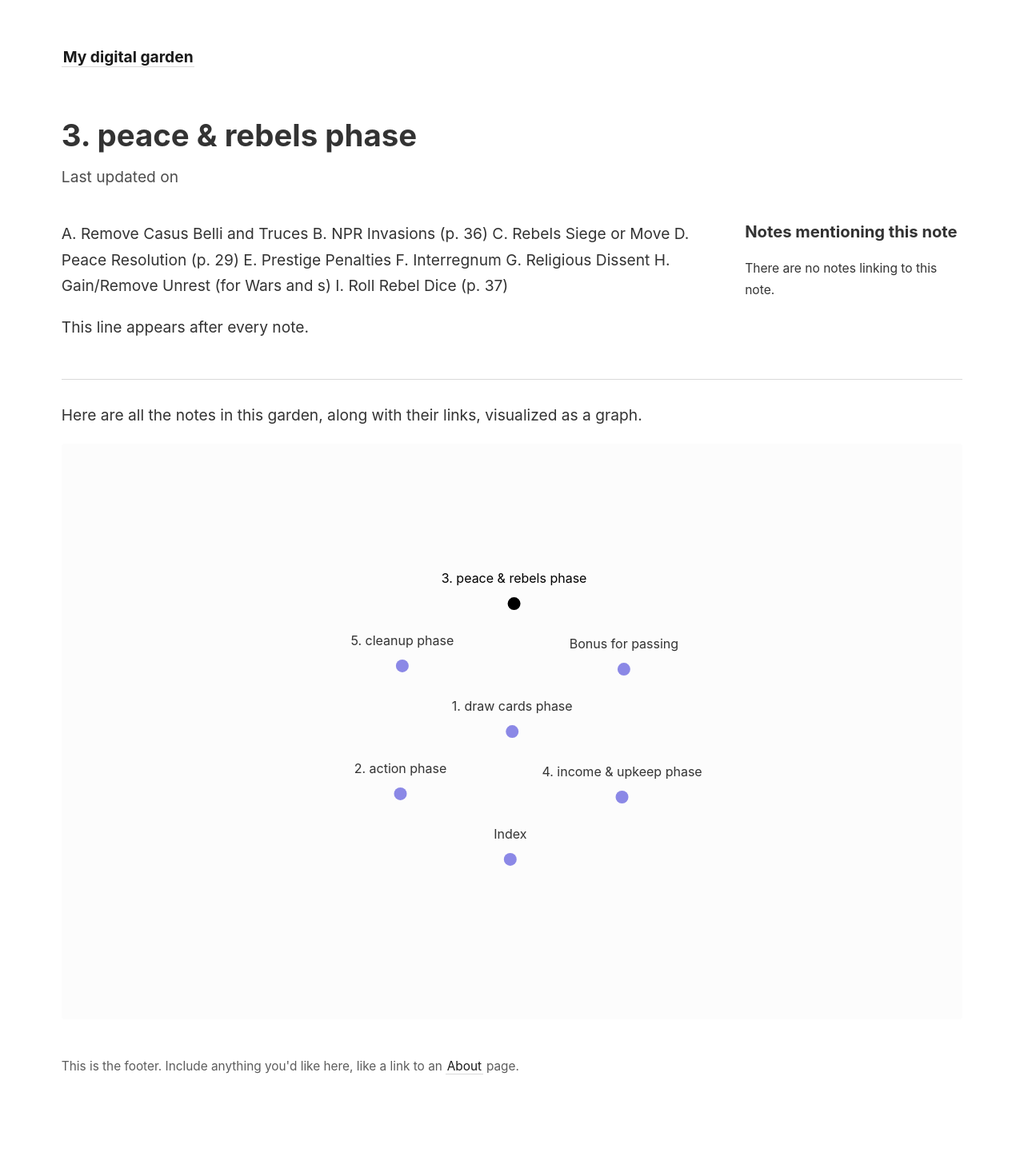
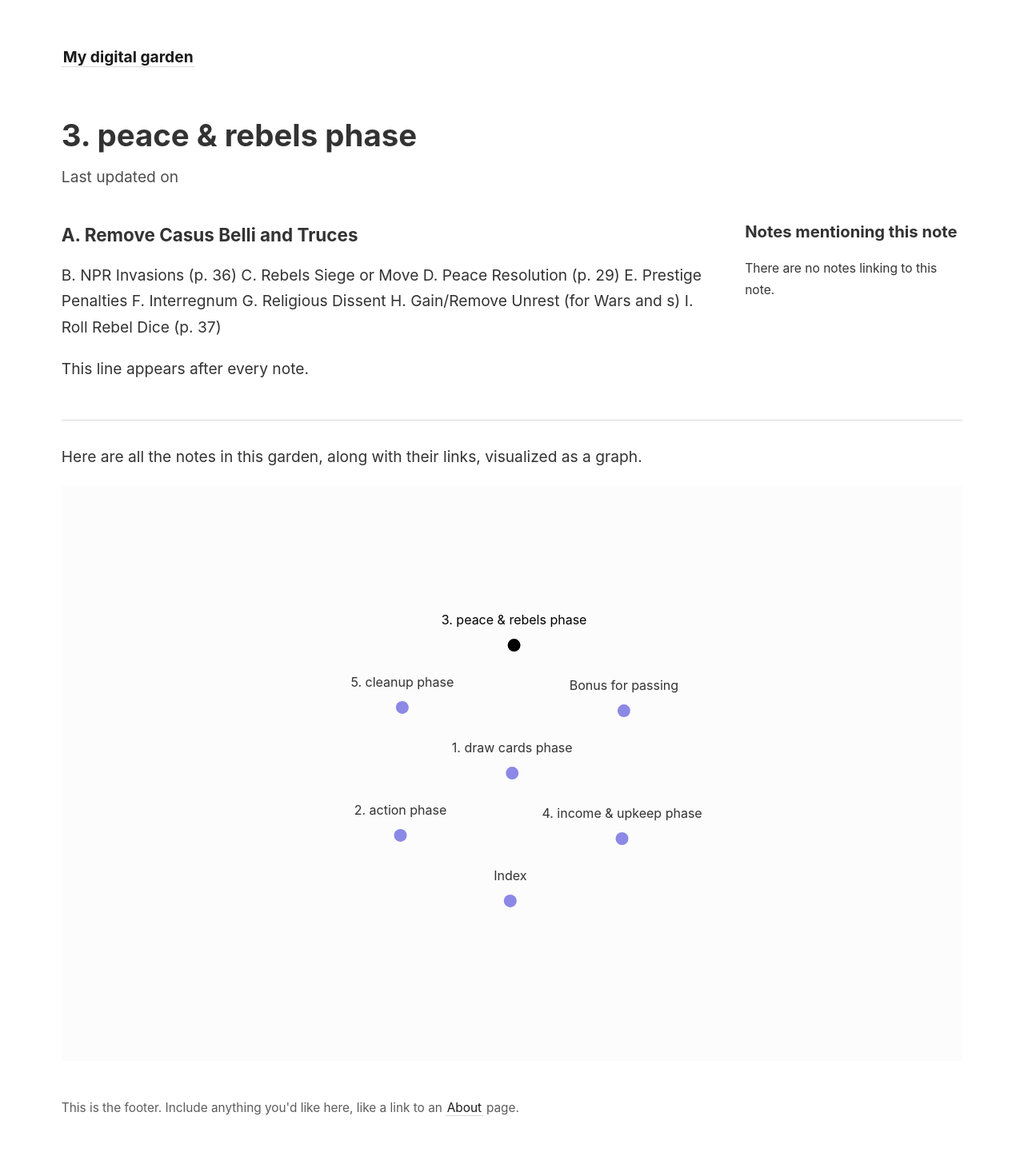
Before and after one commit to SilverWolvez/Steam, a Jekyll site: the page built from _notes/1. Round Summary/3. Peace & Rebels Phase.md, in a window 1280 px wide. Shown: the whole page at 80% size. Built offline with Jekyll 4.4.1, drawn with Linux system fonts in a browser that asks for light colours; before the commit the page ends 1414 px from its top, so only the background shows below that.

Commit message:
헤딩 테스트
테스트

```diff
--- a/_notes/1. Round Summary/3. Peace & Rebels Phase.md
+++ b/_notes/1. Round Summary/3. Peace & Rebels Phase.md
@@ -1,4 +1,4 @@
-A. Remove Casus Belli and Truces
+### A. Remove Casus Belli and Truces
 B. NPR Invasions (p. 36)
 C. Rebels Siege or Move
 D. Peace Resolution (p. 29)
```
